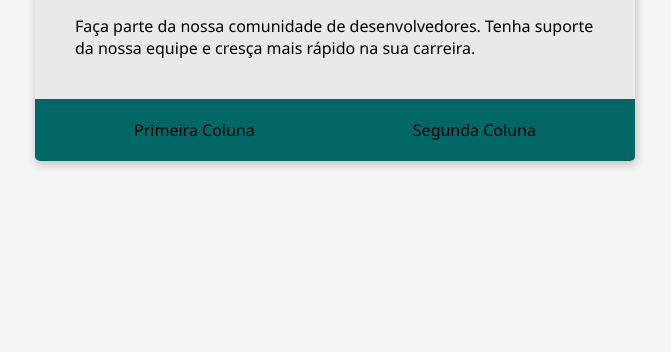
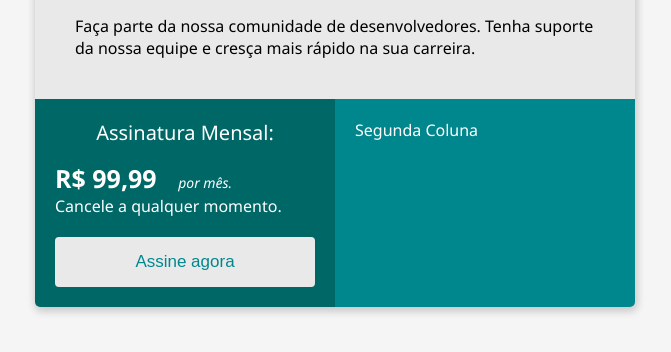
Before and after one commit to LuisFelipeLemes/bootcamp-devjr-2, a plain HTML site: page index.html in a window 1280 px wide. Shown: the part 428-780 px from the top of the page, without its empty margins (305-976 px from the left). Drawn offline with Linux system fonts and the light colour scheme.

Commit message:
closes #5 - Button e Span

```diff
--- a/index.html
+++ b/index.html
@@ -30,16 +30,16 @@
         .flexconteiner{
             display: flex;
             flex-direction: row;
-            background-color: #006767;
             justify-content: space-around;
-            padding: 20px;
         }
+
         .header-Title{
             color: #006666;
             font-size: 30px;
             font-weight: 700;
             margin-bottom: 20px;
         }
+
         .heander-line1{
             color: #00878E;
             font-size: 18px;
@@ -47,31 +47,118 @@
             margin-bottom: 18px;
         }
 
+        .Col1{
+            background-color: #006767;
+            width: 50%;
+            padding:20px;
+            color: #FFFFFF;
+        }
+
+        .Col2{
+            Background-color: #00878E;
+            width: 50%;
+            padding: 20px;
+            color: #FFFFFF;
+        }
+
+        .subscription-title{
+            font-size: 20px;
+            text-align:center;
+            margin-bottom: 15px;
+        }
+
+        .price{
+            font-size: 25px;
+            font-weight: 700;
+        }
+
+        .Month{
+            font-style: italic;
+            font-size: 14px;
+            font-weight: 400;
+            margin-left: 15px;
+        }
+
+        .button{
+            width:100%;
+            padding: 15px 32px;
+
+            color:#00878E;
+
+            font-size: 17px;
+
+            border-radius: 4px;
+            border: none;
+
+            background-color: #E9E9E9;
+
+            margin-top: 20px;
+
+            cursor: pointer;
+        }
+
+        .button:hover{
+            background-color: #FFFFFF;
+
+        }
 </style>
-
 
 </head>
 <body>
       <div class="conteiner">
+
             <div class="header">
+
                <div class="header-Title">
                     Entre para a nossa comunidade!
                </div>
+
                <div class="heander-line1">
                     Faça a sua assinatura agora e ganhe 30% de desconto!
                </div>
+
                <div>
                     Faça parte da nossa comunidade de desenvolvedores.
                     Tenha suporte da nossa equipe e cresça mais rápido na sua carreira.
                </div>
+
             </div>
+
             <div class="flexconteiner">
+
+                <div class="Col1">
+
+                    <div class="subscription-title">
+                        Assinatura Mensal:
+                    </div>
+
                     <div>
-                   Primeira Coluna
+                        <span class="price">
+                            R$ 99,99
+                        </span>
+                        <span class="Month">
+                            por mês.
+                        </span>
                     </div>
+
+                    <div>
+                        Cancele a qualquer momento.
+                    </div>
+
+                    <button class="button">
+                        Assine agora
+                    </button>
+
+                </div>
+
+                <div class="Col2">
+
                     <div>
                         Segunda Coluna
                     </div>
+
+                </div>
+
             </div>
       </div>
 </body>
```
Lines whose indentation alone changed are shown as unchanged.
